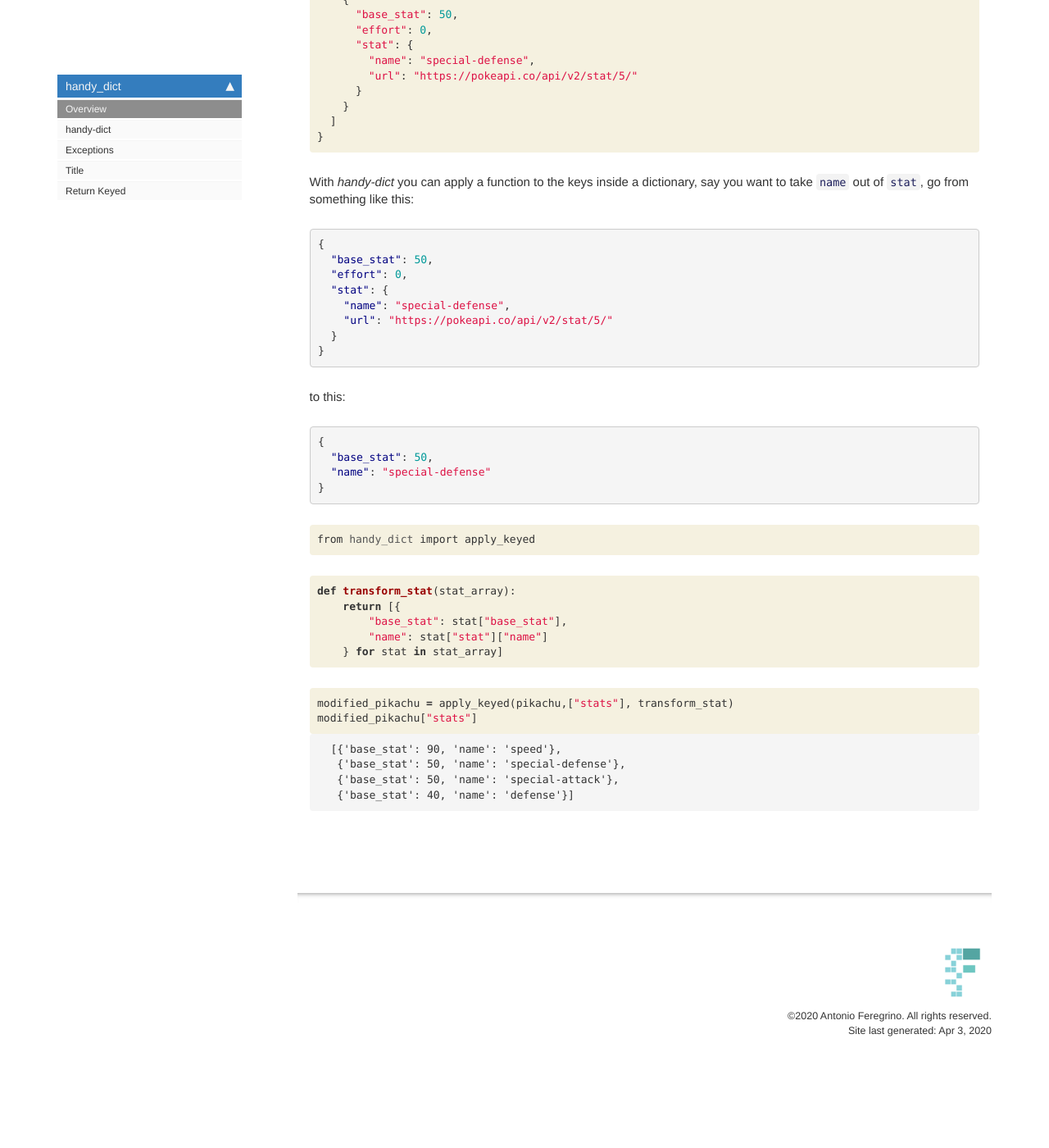
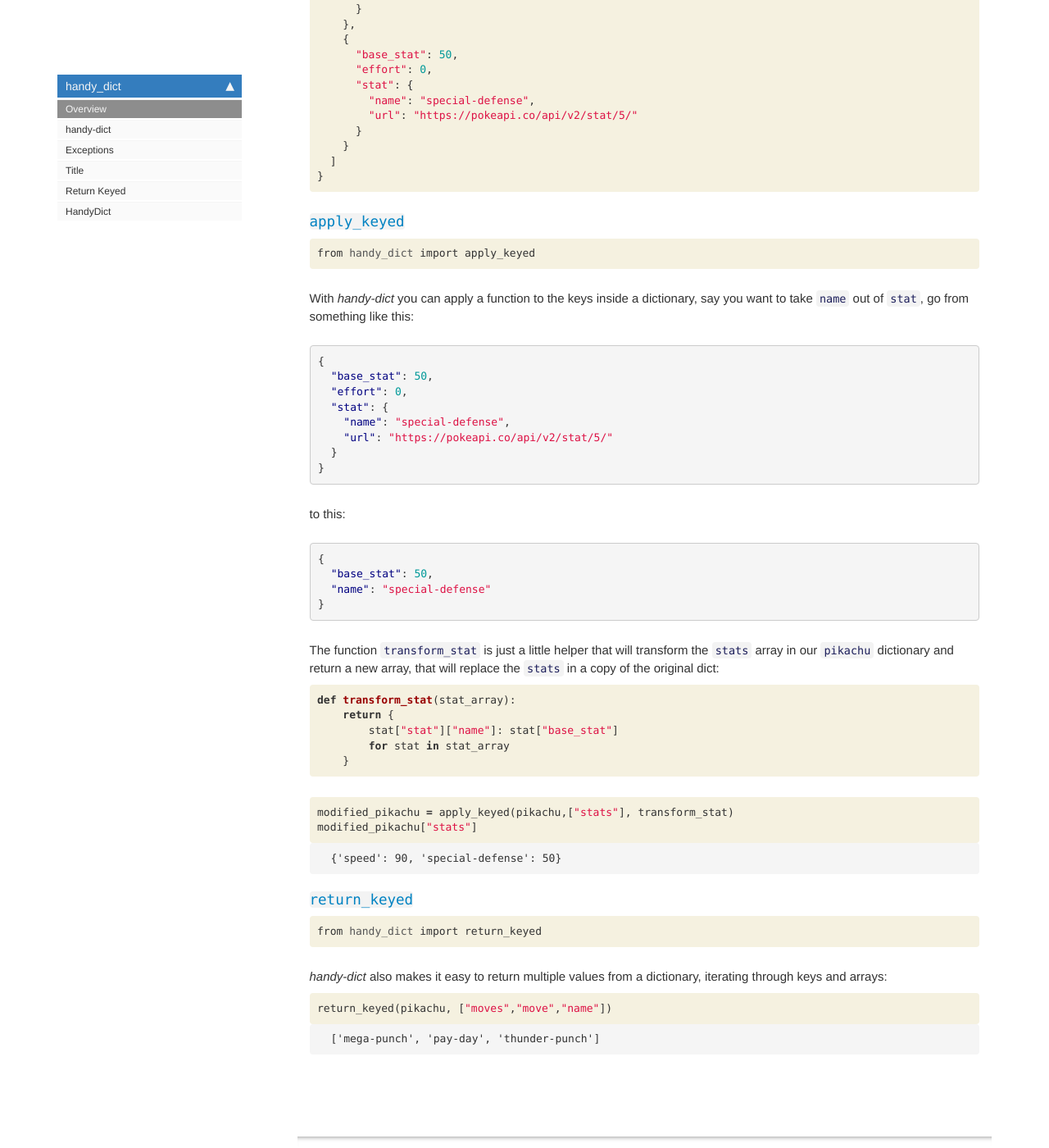
Before and after one commit to fferegrino/handy-dict, a Jekyll site: the page built from docs/index.html, in a window 1280 px wide and 1400 px high, scrolled down 1132 px. Shown: the whole window at 82% size. Built offline with Jekyll 4.4.1, drawn with Linux system fonts in a browser that asks for light colours; nearby versions of some CDN libraries; comment, search, counter and statistics services are not loaded; before the commit the page ends 2448 px from its top, so only the background shows below that; some of the changed text lies outside the part shown.

Commit message:
Add handy dict

```diff
--- a/docs/_data/sidebars/home_sidebar.yml
+++ b/docs/_data/sidebars/home_sidebar.yml
@@ -21,6 +21,9 @@ entries:
     - output: web,pdf
       title: Return Keyed
       url: /return_keyed
+    - output: web,pdf
+      title: HandyDict
+      url: /handy_dict
     output: web
     title: handy_dict
   output: web
--- a/docs/index.html
+++ b/docs/index.html
@@ -5,8 +5,8 @@ title: Handy Dict
 keywords: fastai
 sidebar: home_sidebar
 
-summary: "Summary description here."
-description: "Summary description here."
+summary: "A library with some handy utils to deal wit"
+description: "A library with some handy utils to deal wit"
 ---
 <!--
 
@@ -118,23 +118,7 @@ description: "Summary description here."
 
 <div class="cell border-box-sizing text_cell rendered"><div class="inner_cell">
 <div class="text_cell_render border-box-sizing rendered_html">
-<p>With <em>handy-dict</em> you can apply a function to the keys inside a dictionary, say you want to take <code>name</code> out of <code>stat</code>,  go from something like this:</p>
-<div class="highlight"><pre><span></span><span class="p">{</span>
-  <span class="nt">&quot;base_stat&quot;</span><span class="p">:</span> <span class="mi">50</span><span class="p">,</span>
-  <span class="nt">&quot;effort&quot;</span><span class="p">:</span> <span class="mi">0</span><span class="p">,</span>
-  <span class="nt">&quot;stat&quot;</span><span class="p">:</span> <span class="p">{</span>
-    <span class="nt">&quot;name&quot;</span><span class="p">:</span> <span class="s2">&quot;special-defense&quot;</span><span class="p">,</span>
-    <span class="nt">&quot;url&quot;</span><span class="p">:</span> <span class="s2">&quot;https://pokeapi.co/api/v2/stat/5/&quot;</span>
-  <span class="p">}</span>
-<span class="p">}</span>
-</pre></div>
-<p>to this:</p>
-<div class="highlight"><pre><span></span><span class="p">{</span>
-  <span class="nt">&quot;base_stat&quot;</span><span class="p">:</span> <span class="mi">50</span><span class="p">,</span>
-  <span class="nt">&quot;name&quot;</span><span class="p">:</span> <span class="s2">&quot;special-defense&quot;</span>
-<span class="p">}</span>
-</pre></div>
-
+<h3 id="apply_keyed"><a href="/handy-dictapply_keyed"><code>apply_keyed</code></a><a class="anchor-link" href="#apply_keyed"> </a></h3>
 </div>
 </div>
 </div>
@@ -155,6 +139,29 @@ description: "Summary description here."
 </div>
     {% endraw %}
 
+<div class="cell border-box-sizing text_cell rendered"><div class="inner_cell">
+<div class="text_cell_render border-box-sizing rendered_html">
+<p>With <em>handy-dict</em> you can apply a function to the keys inside a dictionary, say you want to take <code>name</code> out of <code>stat</code>,  go from something like this:</p>
+<div class="highlight"><pre><span></span><span class="p">{</span>
+  <span class="nt">&quot;base_stat&quot;</span><span class="p">:</span> <span class="mi">50</span><span class="p">,</span>
+  <span class="nt">&quot;effort&quot;</span><span class="p">:</span> <span class="mi">0</span><span class="p">,</span>
+  <span class="nt">&quot;stat&quot;</span><span class="p">:</span> <span class="p">{</span>
+    <span class="nt">&quot;name&quot;</span><span class="p">:</span> <span class="s2">&quot;special-defense&quot;</span><span class="p">,</span>
+    <span class="nt">&quot;url&quot;</span><span class="p">:</span> <span class="s2">&quot;https://pokeapi.co/api/v2/stat/5/&quot;</span>
+  <span class="p">}</span>
+<span class="p">}</span>
+</pre></div>
+<p>to this:</p>
+<div class="highlight"><pre><span></span><span class="p">{</span>
+  <span class="nt">&quot;base_stat&quot;</span><span class="p">:</span> <span class="mi">50</span><span class="p">,</span>
+  <span class="nt">&quot;name&quot;</span><span class="p">:</span> <span class="s2">&quot;special-defense&quot;</span>
+<span class="p">}</span>
+</pre></div>
+<p>The function <code>transform_stat</code> is just a little helper that will transform the <code>stats</code> array in our <code>pikachu</code> dictionary and return a new array, that will replace the <code>stats</code> in a copy of the original dict:</p>
+
+</div>
+</div>
+</div>
     {% raw %}
 
 <div class="cell border-box-sizing code_cell rendered">
@@ -163,10 +170,10 @@ description: "Summary description here."
 <div class="inner_cell">
     <div class="input_area">
 <div class=" highlight hl-ipython3"><pre><span></span><span class="k">def</span> <span class="nf">transform_stat</span><span class="p">(</span><span class="n">stat_array</span><span class="p">):</span>
-    <span class="k">return</span> <span class="p">[{</span>
-        <span class="s2">&quot;base_stat&quot;</span><span class="p">:</span> <span class="n">stat</span><span class="p">[</span><span class="s2">&quot;base_stat&quot;</span><span class="p">],</span>
-        <span class="s2">&quot;name&quot;</span><span class="p">:</span> <span class="n">stat</span><span class="p">[</span><span class="s2">&quot;stat&quot;</span><span class="p">][</span><span class="s2">&quot;name&quot;</span><span class="p">]</span>
-    <span class="p">}</span> <span class="k">for</span> <span class="n">stat</span> <span class="ow">in</span> <span class="n">stat_array</span><span class="p">]</span>
+    <span class="k">return</span> <span class="p">{</span>
+        <span class="n">stat</span><span class="p">[</span><span class="s2">&quot;stat&quot;</span><span class="p">][</span><span class="s2">&quot;name&quot;</span><span class="p">]:</span> <span class="n">stat</span><span class="p">[</span><span class="s2">&quot;base_stat&quot;</span><span class="p">]</span>
+        <span class="k">for</span> <span class="n">stat</span> <span class="ow">in</span> <span class="n">stat_array</span>
+    <span class="p">}</span>
 </pre></div>
 
     </div>
@@ -199,10 +206,70 @@ description: "Summary description here."
 
 
 <div class="output_text output_subarea output_execute_result">
-<pre>[{&#39;base_stat&#39;: 90, &#39;name&#39;: &#39;speed&#39;},
- {&#39;base_stat&#39;: 50, &#39;name&#39;: &#39;special-defense&#39;},
- {&#39;base_stat&#39;: 50, &#39;name&#39;: &#39;special-attack&#39;},
- {&#39;base_stat&#39;: 40, &#39;name&#39;: &#39;defense&#39;}]</pre>
+<pre>{&#39;speed&#39;: 90, &#39;special-defense&#39;: 50}</pre>
+</div>
+
+</div>
+
+</div>
+</div>
+
+</div>
+    {% endraw %}
+
+<div class="cell border-box-sizing text_cell rendered"><div class="inner_cell">
+<div class="text_cell_render border-box-sizing rendered_html">
+<h3 id="return_keyed"><a href="/handy-dictreturn_keyed"><code>return_keyed</code></a><a class="anchor-link" href="#return_keyed"> </a></h3>
+</div>
+</div>
+</div>
+    {% raw %}
+
+<div class="cell border-box-sizing code_cell rendered">
+<div class="input">
+
+<div class="inner_cell">
+    <div class="input_area">
+<div class=" highlight hl-ipython3"><pre><span></span><span class="kn">from</span> <span class="nn">handy_dict</span> <span class="kn">import</span> <span class="n">return_keyed</span>
+</pre></div>
+
+    </div>
+</div>
+</div>
+
+</div>
+    {% endraw %}
+
+<div class="cell border-box-sizing text_cell rendered"><div class="inner_cell">
+<div class="text_cell_render border-box-sizing rendered_html">
+<p><em>handy-dict</em> also makes it easy to return multiple values from a dictionary, iterating through keys and arrays:</p>
+
+</div>
+</div>
+</div>
+    {% raw %}
+
+<div class="cell border-box-sizing code_cell rendered">
+<div class="input">
+
+<div class="inner_cell">
+    <div class="input_area">
+<div class=" highlight hl-ipython3"><pre><span></span><span class="n">return_keyed</span><span class="p">(</span><span class="n">pikachu</span><span class="p">,</span> <span class="p">[</span><span class="s2">&quot;moves&quot;</span><span class="p">,</span><span class="s2">&quot;move&quot;</span><span class="p">,</span><span class="s2">&quot;name&quot;</span><span class="p">])</span>
+</pre></div>
+
+    </div>
+</div>
+</div>
+
+<div class="output_wrapper">
+<div class="output">
+
+<div class="output_area">
+
+
+
+<div class="output_text output_subarea output_execute_result">
+<pre>[&#39;mega-punch&#39;, &#39;pay-day&#39;, &#39;thunder-punch&#39;]</pre>
 </div>
 
 </div>
--- a/docs/sidebar.json
+++ b/docs/sidebar.json
@@ -4,6 +4,7 @@
     "handy-dict": "/core",
     "Exceptions": "/exceptions",
     "Title": "/apply_keyed",
-    "Return Keyed": "/return_keyed"
+    "Return Keyed": "/return_keyed",
+    "HandyDict": "/handy_dict"
   }
 }
--- a/handy_dict/__init__.py
+++ b/handy_dict/__init__.py
@@ -4,3 +4,6 @@ __all__ = []
 
 # Internal Cell
 from .apply_keyed import apply_keyed
+
+# Internal Cell
+from .return_keyed import return_keyed
--- a/handy_dict/_nbdev.py
+++ b/handy_dict/_nbdev.py
@@ -5,12 +5,14 @@ __all__ = ["index", "modules", "custom_doc_links", "git_url"]
 index = {"KeyedException": "01_exceptions.ipynb",
          "ApplyKeyedException": "01_exceptions.ipynb",
          "apply_keyed": "02_apply_keyed.ipynb",
-         "return_keyed": "03_return_keyed.ipynb"}
+         "return_keyed": "03_return_keyed.ipynb",
+         "HandyDict": "04_handy_dict.ipynb"}
 
 modules = ["__init__.py",
            "exceptions.py",
            "apply_keyed.py",
-           "return_keyed.py"]
+           "return_keyed.py",
+           "core.py"]
 
 doc_url = "https://fferegrino.github.io/handy-dict"
 
```
Also changed, not shown: docs/handy_dict.html (added, +195 -0 lines), docs/return_keyed.html (+0 -10 lines), handy_dict/core.py (added, +18 -0 lines), README.md, 4 other files.
